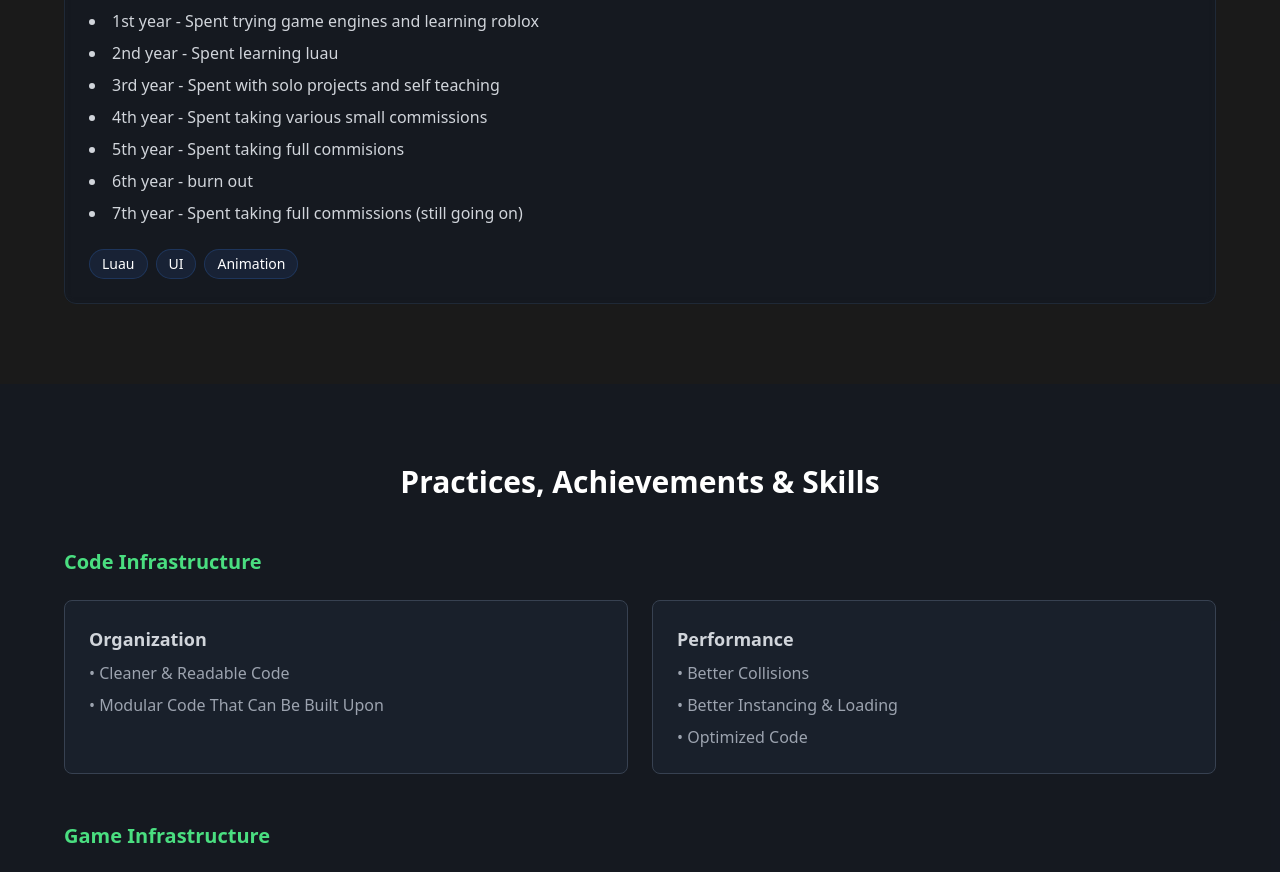
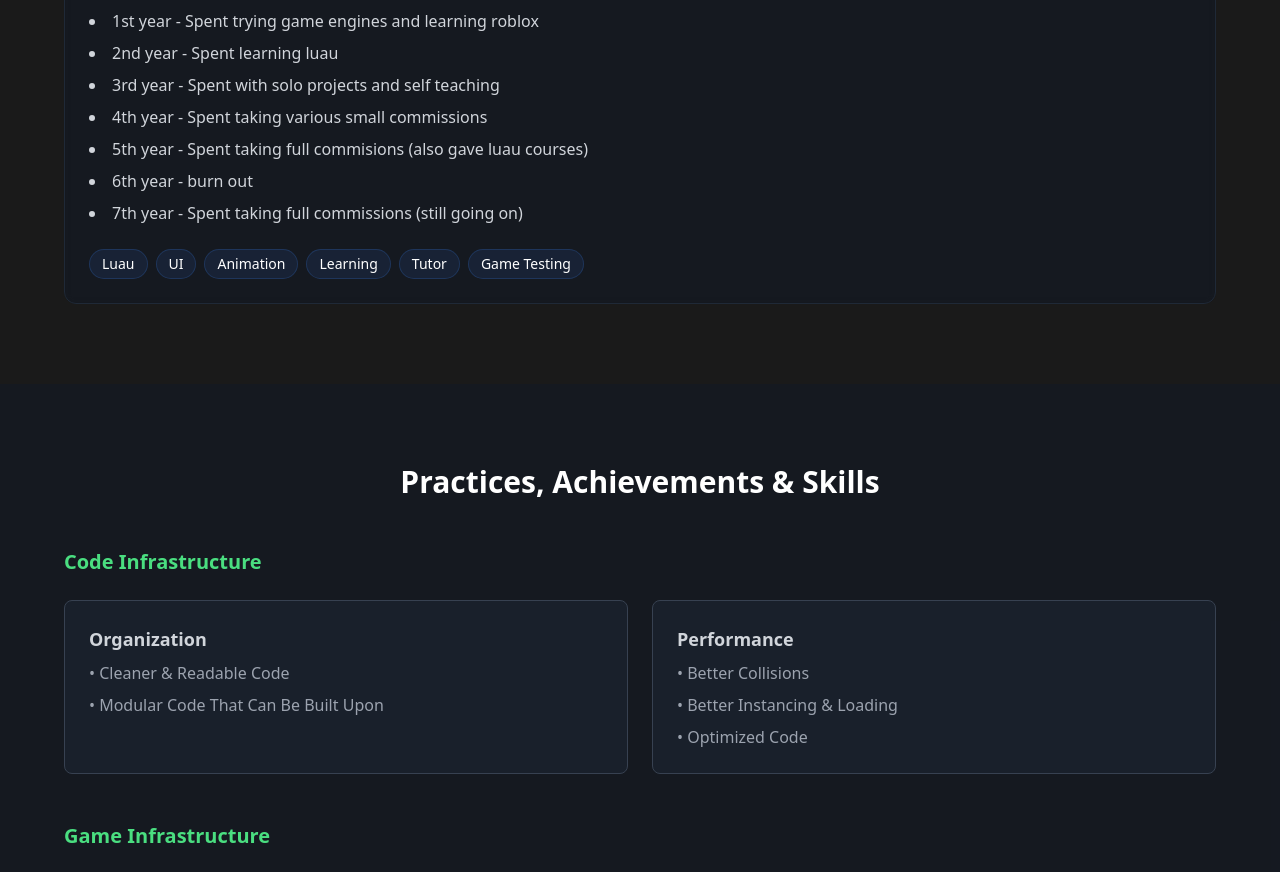
Before and after one commit to Next-Level-Dev/robloxdevportfolio, a Next.js app: page / in a window 1280 px wide. Shown: the part 1920-2792 px from the top of the page. Built offline with nearby package versions, Linux system fonts and the light colour scheme.

Commit message:
Update SystemArchitecture.tsx

```diff
--- a/app/components/SystemArchitecture.tsx
+++ b/app/components/SystemArchitecture.tsx
@@ -43,11 +43,11 @@ export default function SystemArchitecture() {
 								'2nd year - Spent learning luau',
 								'3rd year - Spent with solo projects and self teaching',
 								'4th year - Spent taking various small commissions',
-								'5th year - Spent taking full commisions',
+								'5th year - Spent taking full commisions (also gave luau courses)',
 								'6th year - burn out',
 								'7th year - Spent taking full commissions (still going on)',
 							],
-							tech: ['Luau', 'UI', 'Animation'],
+							tech: ['Luau', 'UI', 'Animation', 'Learning', 'Tutor', 'Game Testing'],
 						},
 					].map((project, index) => (
 						<motion.div
```
